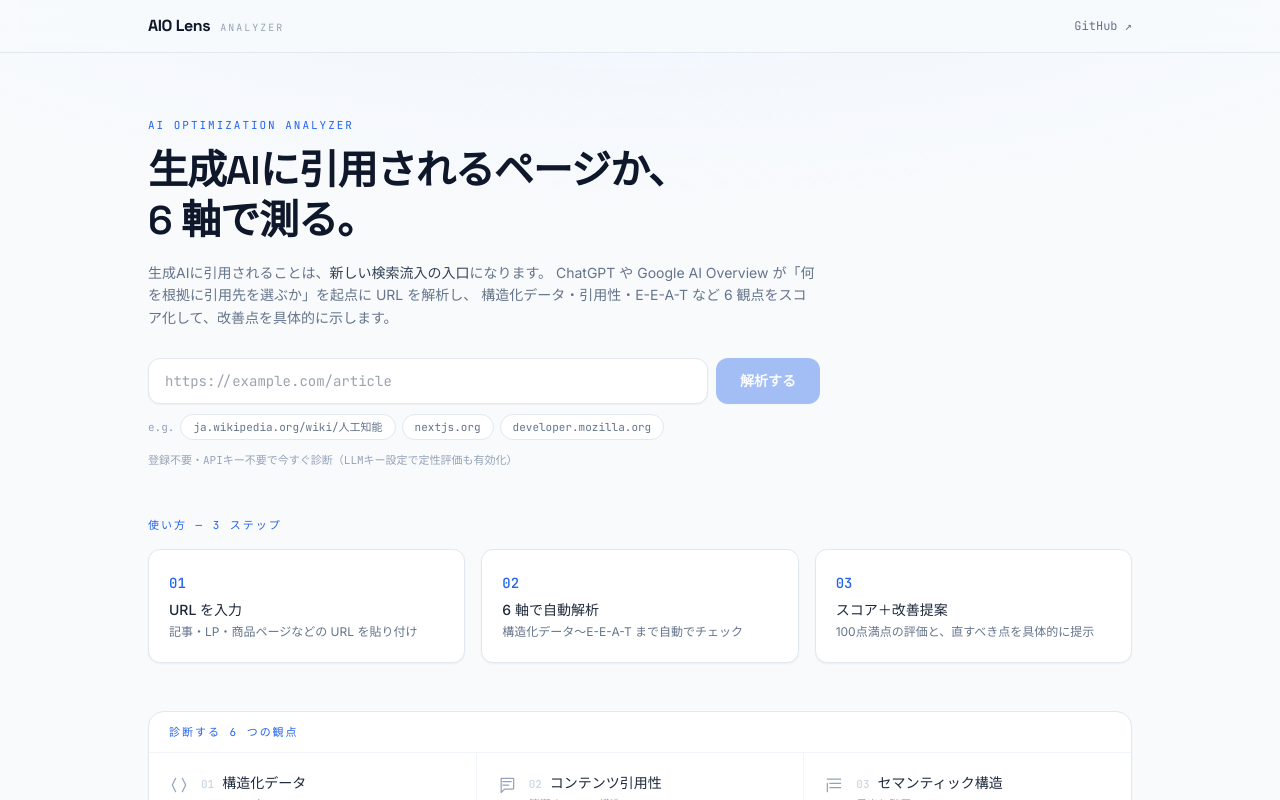
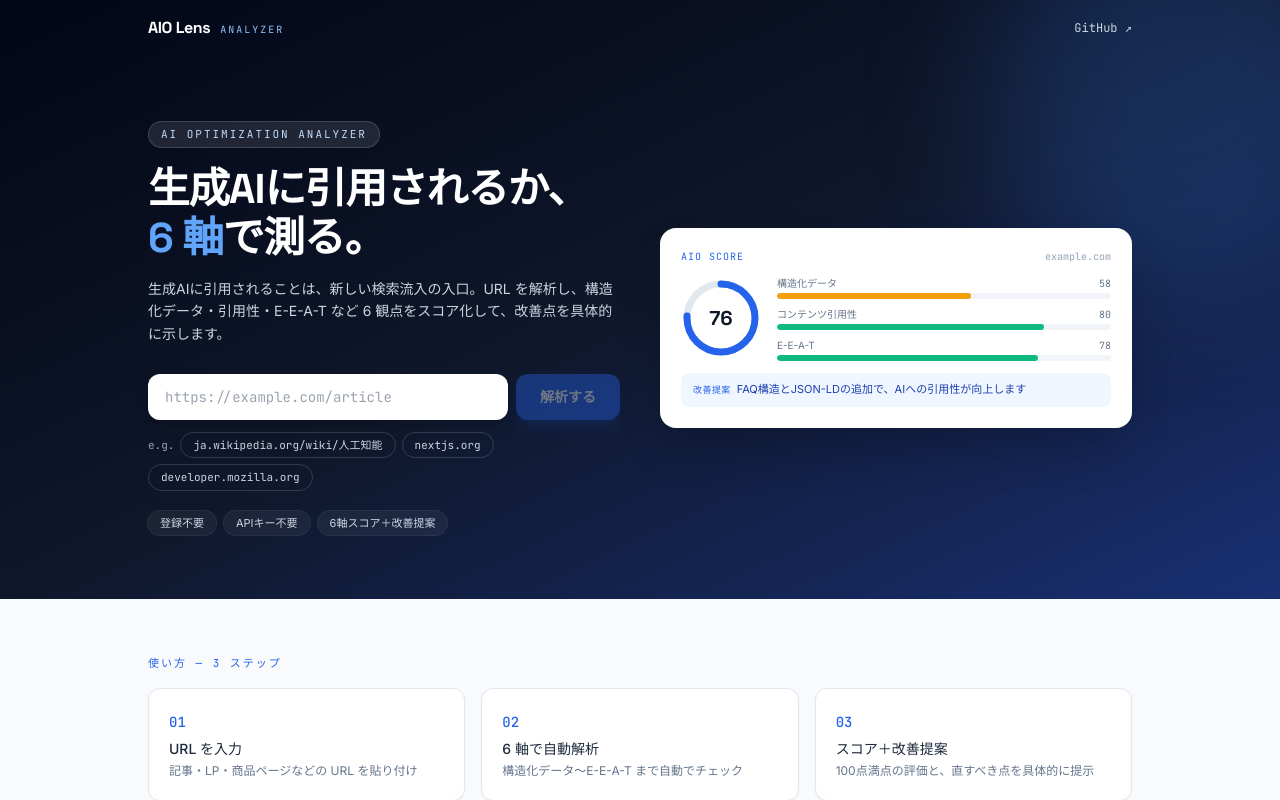
Before and after one commit to sotaro0000/aio-lens, a Next.js app: page / in a window 1280 px wide. Shown: the top 800 px of the page. Built offline with nearby package versions, Linux system fonts and the light colour scheme.

Commit message:
feat(lp): ヒーローをDiagram Studio型へ（ダークグラデ＋出力プレビュー＋ピル/ステップ・配色はブルー）

```diff
--- a/src/app/page.tsx
+++ b/src/app/page.tsx
@@ -77,36 +77,32 @@ export default function Home() {
 
   return (
     <div className="min-h-screen">
+      {/* ===== ダークグラデのヒーロー（ナビ内包）===== */}
+      <section className="relative overflow-hidden bg-slate-950 text-white">
+        <div className="pointer-events-none absolute inset-0 bg-gradient-to-br from-slate-950 via-slate-900 to-blue-900/80"></div>
+        <div className="pointer-events-none absolute -right-24 -top-24 h-96 w-96 rounded-full bg-blue-500/20 blur-3xl"></div>
+
+        <div className="relative mx-auto max-w-5xl px-5">
           {/* トップバー */}
-      <header className="border-b border-slate-200 bg-slate-50/80 backdrop-blur">
-        <div className="mx-auto flex max-w-5xl items-center justify-between px-5 py-3.5">
+          <div className="flex items-center justify-between py-4">
             <div className="flex items-baseline gap-2.5">
-            <span className="font-display text-base font-bold tracking-tight text-ink">AIO Lens</span>
-            <span className="font-mono text-[10px] uppercase tracking-[0.2em] text-slate-400">analyzer</span>
+              <span className="font-display text-base font-bold tracking-tight text-white">AIO Lens</span>
+              <span className="font-mono text-[10px] uppercase tracking-[0.2em] text-blue-300">analyzer</span>
             </div>
-          <a
-            href="https://github.com/sotaro0000/aio-lens"
-            target="_blank"
-            rel="noreferrer noopener"
-            className="font-mono text-xs text-slate-500 underline-offset-4 hover:text-blue-600 hover:underline"
-          >
-            GitHub ↗
-          </a>
+            <a href="https://github.com/sotaro0000/aio-lens" target="_blank" rel="noreferrer noopener" className="font-mono text-xs text-slate-300 underline-offset-4 transition hover:text-white hover:underline">GitHub ↗</a>
           </div>
-      </header>
 
-      <main className="mx-auto max-w-5xl px-5 py-12 sm:py-16">
-        {/* 見出し + 入力 */}
-        <div className="max-w-2xl">
-          <p className="label-mono">AI Optimization Analyzer</p>
-          <h1 className="mt-3 font-display text-3xl font-semibold leading-[1.25] tracking-tight text-ink sm:text-[2.5rem]">
-            生成AIに引用されるページか、<br className="hidden sm:block" />
-            6 軸で測る。
+          {/* ヒーロー本体 */}
+          <div className="grid items-center gap-10 py-12 sm:py-16 lg:grid-cols-2">
+            {/* 左：コピー＋入力 */}
+            <div>
+              <span className="inline-flex items-center gap-2 rounded-full border border-white/15 bg-white/10 px-3 py-1 font-mono text-[11px] uppercase tracking-[0.18em] text-blue-200">AI Optimization Analyzer</span>
+              <h1 className="mt-4 font-display text-3xl font-bold leading-[1.18] tracking-tight sm:text-[2.6rem]">
+                生成AIに引用されるか、<br className="hidden sm:block" />
+                <span className="text-blue-400">6 軸</span>で測る。
               </h1>
-          <p className="mt-4 text-sm leading-relaxed text-slate-500">
-            生成AIに引用されることは、<span className="font-medium text-slate-700">新しい検索流入の入口</span>になります。
-            ChatGPT や Google AI Overview が「何を根拠に引用先を選ぶか」を起点に URL を解析し、
-            構造化データ・引用性・E-E-A-T など 6 観点をスコア化して、改善点を具体的に示します。
+              <p className="mt-4 max-w-xl text-sm leading-relaxed text-slate-300">
+                生成AIに引用されることは、新しい検索流入の入口。URL を解析し、構造化データ・引用性・E-E-A-T など 6 観点をスコア化して、改善点を具体的に示します。
               </p>
 
               <form onSubmit={onSubmit} className="mt-7">
@@ -117,18 +113,18 @@ export default function Home() {
                     value={url}
                     onChange={(e) => setUrl(e.target.value)}
                     placeholder="https://example.com/article"
-                className="flex-1 rounded-xl border border-slate-200 bg-white px-4 py-3 font-mono text-sm text-slate-800 shadow-sm outline-none transition focus:border-blue-500 focus:ring-2 focus:ring-blue-100"
+                    className="flex-1 rounded-xl border border-white/15 bg-white px-4 py-3 font-mono text-sm text-slate-800 shadow-lg outline-none transition focus:ring-2 focus:ring-blue-400"
                     disabled={loading}
                   />
                   <button
                     type="submit"
                     disabled={loading || !url.trim()}
-                className="rounded-xl bg-blue-600 px-6 py-3 text-sm font-semibold text-white shadow-sm transition hover:bg-blue-700 hover:shadow-md disabled:cursor-not-allowed disabled:opacity-40"
+                    className="rounded-xl bg-blue-600 px-6 py-3 text-sm font-semibold text-white shadow-lg shadow-blue-600/30 transition hover:bg-blue-500 disabled:cursor-not-allowed disabled:opacity-40"
                   >
                     {loading ? "解析中…" : "解析する"}
                   </button>
                 </div>
-            <div className="mt-2.5 flex flex-wrap items-center gap-1.5">
+                <div className="mt-3 flex flex-wrap items-center gap-1.5">
                   <span className="font-mono text-[11px] text-slate-400">e.g.</span>
                   {EXAMPLES.map((ex) => (
                     <button
@@ -139,20 +135,55 @@ export default function Home() {
                         analyze(ex);
                       }}
                       disabled={loading}
-                  className="rounded-full border border-slate-200 bg-white px-3 py-1 font-mono text-[11px] text-slate-500 transition hover:border-blue-400 hover:text-blue-700 disabled:opacity-50"
+                      className="rounded-full border border-white/15 px-3 py-1 font-mono text-[11px] text-slate-300 transition hover:border-blue-400 hover:text-white disabled:opacity-50"
                     >
                       {ex.replace(/^https?:\/\//, "")}
                     </button>
                   ))}
                 </div>
-            <p className="mt-3 font-mono text-[11px] text-slate-400">
-              登録不要・APIキー不要で今すぐ診断（LLMキー設定で定性評価も有効化）
-            </p>
               </form>
+
+              <div className="mt-5 flex flex-wrap gap-2">
+                {["登録不要", "APIキー不要", "6軸スコア＋改善提案"].map((b) => (
+                  <span key={b} className="rounded-full bg-white/5 px-3 py-1 text-[11px] text-slate-300 ring-1 ring-white/10">{b}</span>
+                ))}
+              </div>
             </div>
 
-        {/* 状態 */}
-        <div className="mt-12">
+            {/* 右：出力プレビュー */}
+            <div className="relative">
+              <div className="rounded-2xl border border-white/10 bg-white p-5 shadow-2xl">
+                <div className="flex items-center justify-between">
+                  <span className="font-mono text-[10px] uppercase tracking-widest text-blue-600">AIO Score</span>
+                  <span className="font-mono text-[10px] text-slate-400">example.com</span>
+                </div>
+                <div className="mt-3 flex items-center gap-4">
+                  <div className="relative flex h-20 w-20 flex-none items-center justify-center">
+                    <svg className="h-20 w-20 -rotate-90" viewBox="0 0 80 80">
+                      <circle cx="40" cy="40" r="34" fill="none" stroke="#e2e8f0" strokeWidth="7" />
+                      <circle cx="40" cy="40" r="34" fill="none" stroke="#2563eb" strokeWidth="7" strokeLinecap="round" strokeDasharray="213" strokeDashoffset="51" />
+                    </svg>
+                    <span className="absolute font-display text-xl font-bold text-slate-900">76</span>
+                  </div>
+                  <div className="flex-1 space-y-2">
+                    {[["構造化データ", "58", "w-[58%] bg-amber-500"], ["コンテンツ引用性", "80", "w-[80%] bg-emerald-500"], ["E-E-A-T", "78", "w-[78%] bg-emerald-500"]].map(([k, v, bar]) => (
+                      <div key={k}>
+                        <div className="flex justify-between text-[10px] text-slate-500"><span>{k}</span><span className="font-mono">{v}</span></div>
+                        <div className="mt-0.5 h-1.5 w-full overflow-hidden rounded-full bg-slate-100"><div className={`h-full rounded-full ${bar}`} /></div>
+                      </div>
+                    ))}
+                  </div>
+                </div>
+                <div className="mt-3 rounded-lg bg-blue-50 px-3 py-2 text-[11px] leading-relaxed text-blue-800"><span className="font-mono text-[9px] uppercase tracking-wider text-blue-600">改善提案 </span>FAQ構造とJSON-LDの追加で、AIへの引用性が向上します</div>
+              </div>
+            </div>
+          </div>
+        </div>
+      </section>
+
+      {/* ===== 本体（ライト）===== */}
+      <main className="mx-auto max-w-5xl px-5 py-14">
+        <div>
           {error && (
             <div className="border-l-2 border-rose-400 bg-rose-50 px-4 py-3 text-sm text-rose-700">{error}</div>
           )}
```
Lines whose indentation alone changed are shown as unchanged.
